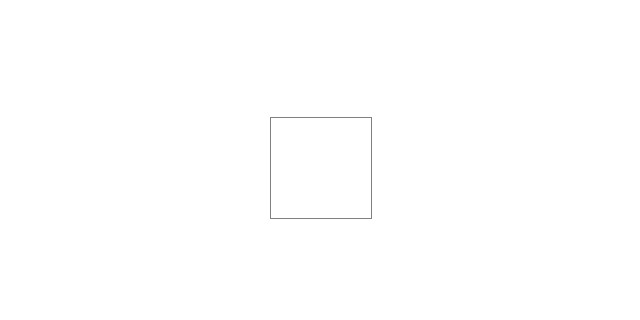
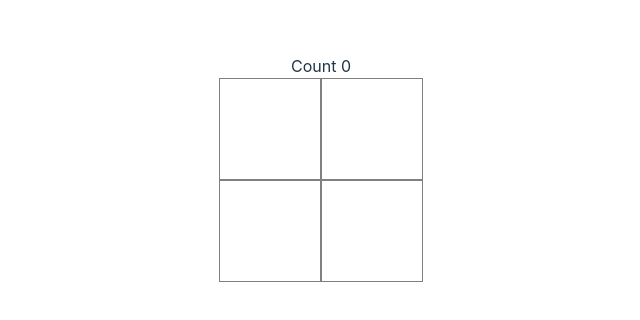
Before and after one commit to lilaxuan/react-squares, a React (Vite) app in the folder Jiaxuan-Li-React-Counter/: page / in a window 1280 px wide. Shown: the part 232-552 px from the top of the page, without its empty margins (319-959 px from the left). Built offline with nearby package versions, Linux system fonts and the light colour scheme.

Commit message:
Use Context to pass Count data to parent

```diff
--- /dev/null
+++ b/Jiaxuan-Li-React-Counter/src/BoxesCountContext.jsx
@@ -0,0 +1,12 @@
+import React, { createContext, useContext } from 'react';
+
+// Create Context
+const LivingCellsContext = createContext();
+
+// Custom hook to use the context
+export function useLivingCells() {
+    return useContext(LivingCellsContext);
+}
+
+// Export LivingCellsContext
+export { LivingCellsContext };
--- a/Jiaxuan-Li-React-Counter/src/ChildBox.jsx
+++ b/Jiaxuan-Li-React-Counter/src/ChildBox.jsx
@@ -1,22 +1,25 @@
 import './ChildBoxStyle.css';
 import { useState } from 'react';
-
+import { useLivingCells } from './BoxesCountContext';
 
 export default function ChildBox() {
     // use state management for the box color
     const [backgroundColor, setBackgroundColor] = useState('white-background');
+    const { livingCellsCnt, setLivingCellsCnt } = useLivingCells();
 
     function changeBackgroundColor() {
         if (backgroundColor === 'white-background') {
             setBackgroundColor('black-background');
+            setLivingCellsCnt(livingCellsCnt + 1);
         } else {
             setBackgroundColor('white-background');
+            setLivingCellsCnt(livingCellsCnt - 1);
         }
     }
 
     return (
         <div>
-            <div className={`box ${backgroundColor}`} onClick={() => changeBackgroundColor()}></div>
+            <div className={`box ${backgroundColor}`} onClick={changeBackgroundColor}></div>
         </div>
     )
 }
--- /dev/null
+++ b/Jiaxuan-Li-React-Counter/src/ParentBoxes.jsx
@@ -0,0 +1,23 @@
+import { useState } from "react";
+import ChildBox from "./ChildBox";
+import './ParentBoxesStyle.css';
+import { LivingCellsContext } from './BoxesCountContext';
+
+
+export default function ParentBoxes() {
+    const [livingCellsCnt, setLivingCellsCnt] = useState(0);
+
+    return (
+        <LivingCellsContext.Provider value={{ livingCellsCnt, setLivingCellsCnt }}>
+            <div>
+                <div>Count {livingCellsCnt}</div>
+                <div className="grid-container">
+                    <ChildBox />
+                    <ChildBox />
+                    <ChildBox />
+                    <ChildBox />
+                </div>
+            </div>
+        </LivingCellsContext.Provider>
+    )
+}
--- /dev/null
+++ b/Jiaxuan-Li-React-Counter/src/ParentBoxesStyle.css
@@ -0,0 +1,6 @@
+.grid-container {
+    display: grid;
+    grid-template-columns: repeat(2, 1fr);
+    width: 100%;
+    max-width: 400px;
+}
--- a/Jiaxuan-Li-React-Counter/src/main.jsx
+++ b/Jiaxuan-Li-React-Counter/src/main.jsx
@@ -3,11 +3,13 @@ import ReactDOM from 'react-dom/client'
 import App from './App.jsx'
 import ChildBox from './ChildBox.jsx'
 import './index.css'
+import ParentBoxes from './ParentBoxes.jsx'
 
 
 ReactDOM.createRoot(document.getElementById('root')).render(
   <React.StrictMode>
     {/* <App /> */}
-    <ChildBox />
+    {/* <ChildBox /> */}
+    <ParentBoxes />
   </React.StrictMode>,
 )
```
